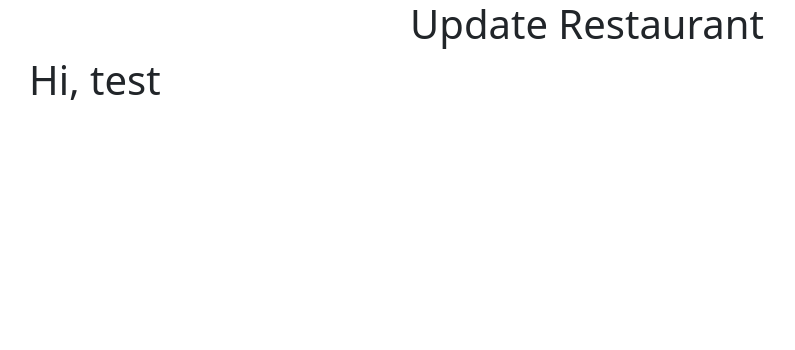
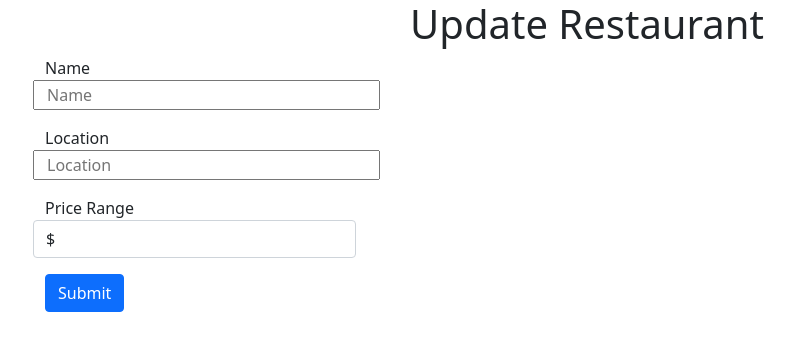
Before and after one commit to TurhanErgene/Yelp, a React (Create React App) app in the folder client/: page /restaurant/1/update in a window 1280 px wide. Shown: the top 350 px of the page, without its empty margins (53-848 px from the left). Built offline with nearby package versions, Linux system fonts and the light colour scheme; no server answers.

Commit message:
Update page done

```diff
--- a/client/src/App.jsx
+++ b/client/src/App.jsx
@@ -1,13 +1,13 @@
 import React from "react";
 import { BrowserRouter as Router, Routes, Route } from "react-router-dom";
-import { RestaurantContextProvider } from "./context/RestaurantsContext";
+import { RestaurantsContextProvider } from "./context/RestaurantsContext";
 import Home from "./routes/Home";
 import RestaurantDetailPage from "./routes/RestaurantDetailPage";
 import UpdatePage from "./routes/UpdatePage";
 
 const App = () => {
   return (
-    <RestaurantContextProvider>
+    <RestaurantsContextProvider>
       <div className="container">
         <Router>
           <Routes>
@@ -17,7 +17,7 @@ const App = () => {
           </Routes>
         </Router>
       </div>
-    </RestaurantContextProvider>
+    </RestaurantsContextProvider>
 
   );
 };
--- a/client/src/components/AddRestaurant.jsx
+++ b/client/src/components/AddRestaurant.jsx
@@ -1,9 +1,9 @@
 import React, { useContext, useState } from 'react'
 import RestaurantFinder from '../apis/RestaurantFinder'
-import { RestaurantContext } from '../context/RestaurantsContext'
+import { RestaurantsContext } from '../context/RestaurantsContext'
 const AddRestaurant = () => {
 
-  const {addRestaurants} = useContext(RestaurantContext)
+  const {addRestaurants} = useContext(RestaurantsContext)
   const [name, setName] = useState("")
   const [location, setLocation] = useState("")
   const [priceRange, setPriceRange] = useState("Price Range")
--- a/client/src/components/Header.jsx
+++ b/client/src/components/Header.jsx
@@ -1,9 +1,11 @@
 import React from 'react'
 
+
 const Header = () => {
+
   return (
     <div>
-      <h1 className="font-weight-light display-1 text-center">
+      <h1 className="font-weight-light display-1 text-center" >
         Restaurant Finder
       </h1>
     </div>
--- a/client/src/components/RestaurantList.jsx
+++ b/client/src/components/RestaurantList.jsx
@@ -1,10 +1,10 @@
 import React, { useEffect, useContext } from "react";
 import RestaurantFinder from "../apis/RestaurantFinder";
-import { RestaurantContext } from "../context/RestaurantsContext";
+import { RestaurantsContext } from "../context/RestaurantsContext";
 import { useNavigate } from "react-router-dom";
 
 const RestaurantList = (props) => {
-  const { restaurants, setRestaurants } = useContext(RestaurantContext);
+  const { restaurants, setRestaurants } = useContext(RestaurantsContext);
   let navigate = useNavigate();
 
   useEffect(() => {
--- a/client/src/components/UpdateRestaurant.jsx
+++ b/client/src/components/UpdateRestaurant.jsx
@@ -1,15 +1,91 @@
-import React from 'react'
-import {useParams} from 'react-router-dom'
+import React, { useState, useContext, useEffect } from "react";
+import { useParams } from "react-router-dom";
+import { RestaurantsContext } from "../context/RestaurantsContext";
+import RestaurantFinder from "../apis/RestaurantFinder";
+import { useNavigate } from "react-router-dom";
 
-const UpdateRestaurant = () => {
-  const test = useParams()
-  console.log(test);
+const UpdateRestaurant = (props) => {
+  const { id } = useParams(); //uses to access id in the api
+  const { restaurants } = useContext(RestaurantsContext);
+  const [name, setName] = useState();
+  const [location, setLocation] = useState();
+  const [priceRange, setPriceRange] = useState();
+  let navigate = useNavigate()
+
+  useEffect(() => {
+      const fetchData = async () => {
+      const response = await RestaurantFinder.get(`/${id}`);
+      console.log(response.data.data);
+
+      setName(response.data.data.restaurant.name);
+      setLocation(response.data.data.restaurant.location);
+      setPriceRange(response.data.data.restaurant.price_range);
+    };
+    fetchData();
+  }, []);
+
+  const handleSubmit = async (e) => {
+    e.preventDefault();
+    const updatedRestaurant = await RestaurantFinder.put(`/${id}`, {
+      name,
+      location,
+      price_range: priceRange,
+    });
+    navigate('/')
+  };
 
   return (
     <div>
-      <h1>Hi, test</h1>
+      <div className="d-flex col-md-4 mx-3">
+        <form action="">
+          <div className="form-group row mb-md-3">
+            <label htmlFor="name">Name</label>
+            <input
+              value={name}
+              onChange={(e) => setName(e.target.value)}
+              type="text"
+              id="name"
+              placeholder="Name"
+            />
+          </div>
+          <div className="form-group row mb-md-3">
+            <label htmlFor="location">Location</label>
+            <input
+              className=""
+              value={location}
+              onChange={(e) => setLocation(e.target.value)}
+              type="text"
+              id="location"
+              placeholder="Location"
+            />
+          </div>
+          <div className="form-group">
+            <label htmlFor="price_range">Price Range</label>
+            <select
+              value={priceRange}
+              onChange={(e) => setPriceRange(e.target.value)}
+              className="form-control row mb-md-3"
+              id="price_range"
+            >
+              <option disabled>Price Range</option>
+              <option value="1">$</option>
+              <option value="2">$$</option>
+              <option value="3">$$$</option>
+              <option value="4">$$$$</option>
+              <option value="5">$$$$$</option>
+            </select>
+          </div>
+          <button
+            type="submit"
+            onClick={handleSubmit}
+            className="btn btn-primary"
+          >
+            Submit
+          </button>
+        </form>
+      </div>
     </div>
-  )
-}
+  );
+};
 
-export default UpdateRestaurant
+export default UpdateRestaurant;
--- a/client/src/context/RestaurantsContext.js
+++ b/client/src/context/RestaurantsContext.js
@@ -1,9 +1,9 @@
 import React, {useState, createContext} from 'react';
 
 
-export const RestaurantContext = createContext();
+export const RestaurantsContext  = createContext();
 
-export const RestaurantContextProvider = props => {
+export const RestaurantsContextProvider = (props) => {
 
   const [restaurants, setRestaurants] = useState([])
 
@@ -11,8 +11,8 @@ export const RestaurantContextProvider = props => {
     setRestaurants([...restaurants, restaurant]);
   }
   return (
-    <RestaurantContext.Provider value={{restaurants, setRestaurants, addRestaurants}}>
+    <RestaurantsContext.Provider value={{restaurants, setRestaurants, addRestaurants}}>
       {props.children}
-    </RestaurantContext.Provider>
+    </RestaurantsContext.Provider>
   )
 }
--- a/client/src/routes/UpdatePage.jsx
+++ b/client/src/routes/UpdatePage.jsx
@@ -1,10 +1,14 @@
 import React from 'react'
 import UpdateRestaurant from '../components/UpdateRestaurant'
+import { useNavigate } from "react-router-dom";
+
 
 const UpdatePage = () => {
+  let navigate = useNavigate('/')
+
   return (
     <div>
-      <h1 className="text-center">Update Restaurant</h1>
+      <h1 className="text-center" onClick={() => navigate('/')}>Update Restaurant</h1>
 
       <UpdateRestaurant/>
     </div>
```
